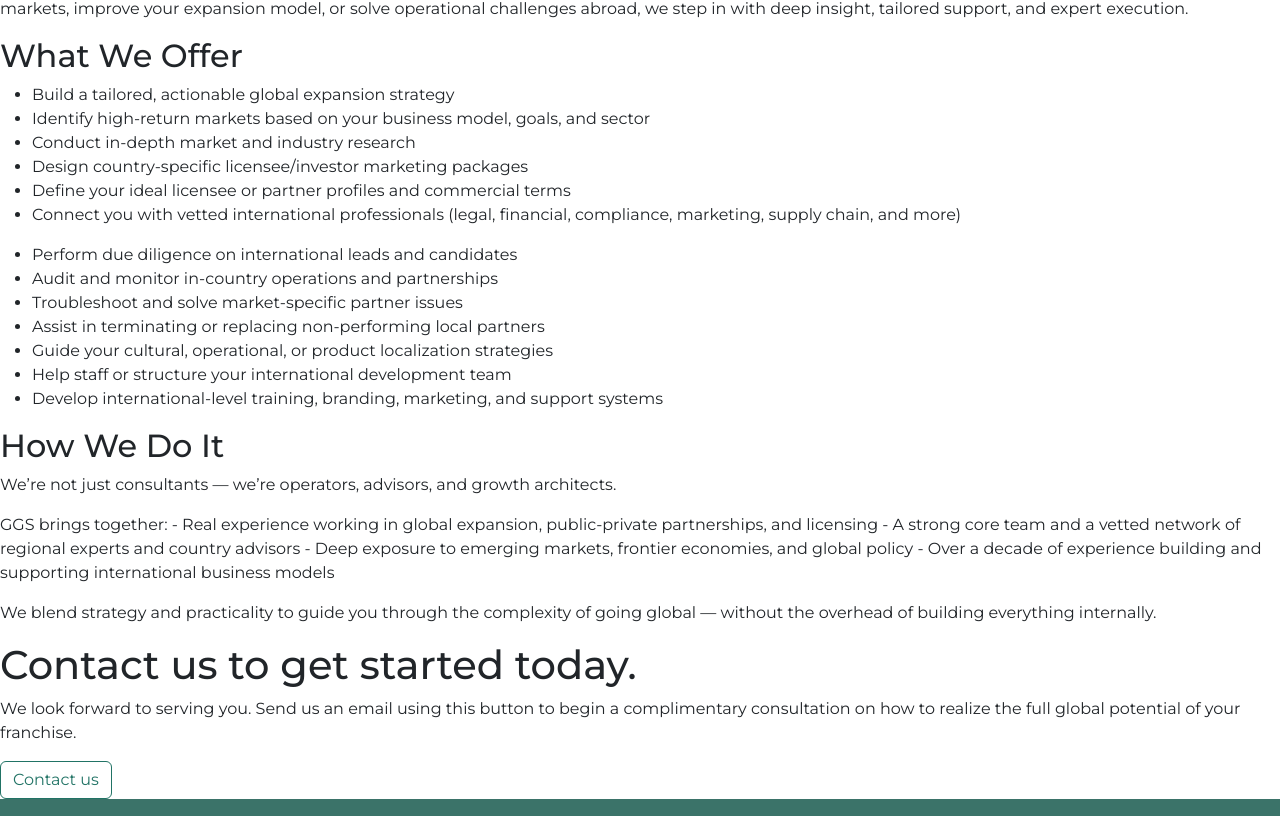
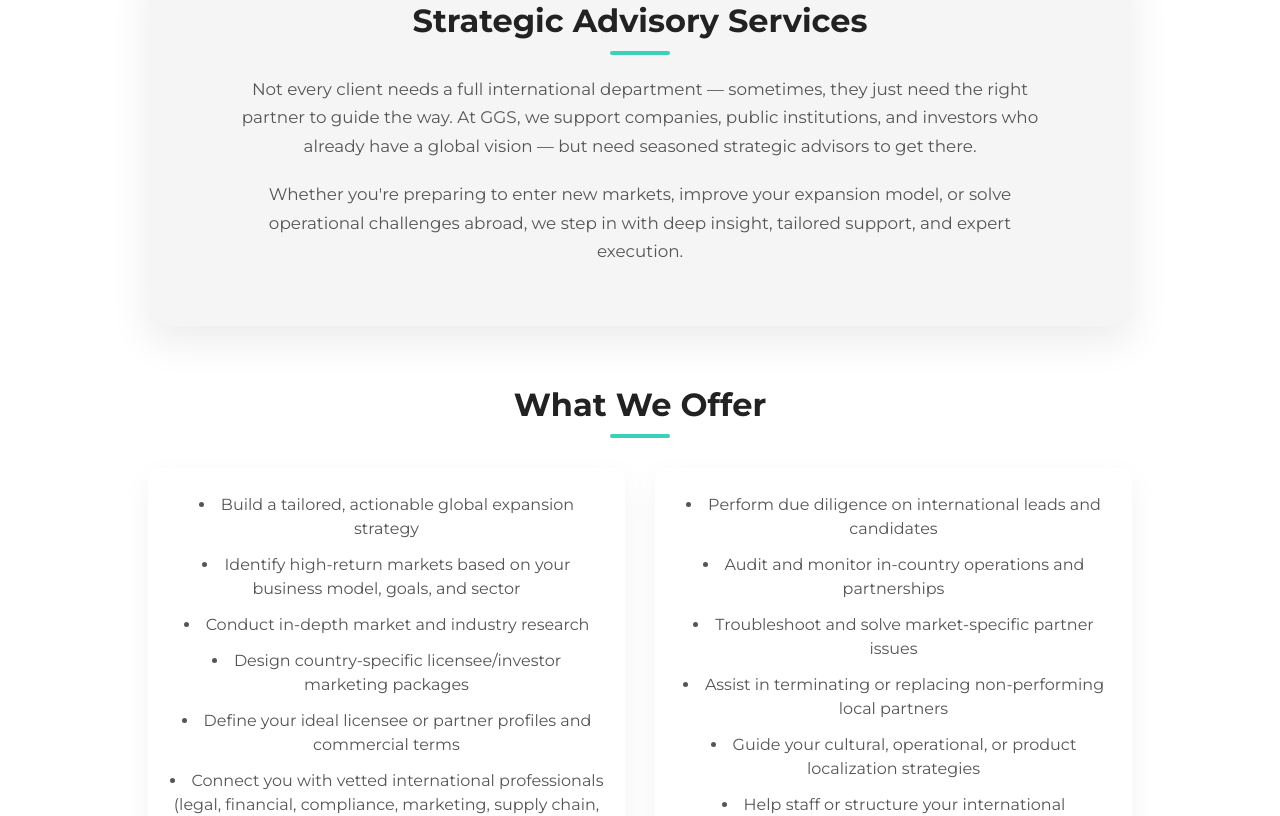
Before and after one commit to tycoonkabuzi/connsultanceWebsite, a React (Vite) app: page /strategic in a window 1280 px wide. Shown: the part 557-1373 px from the top of the page. Built offline with nearby package versions, Linux system fonts and the light colour scheme.

Commit message:
strategic done

```diff
--- a/src/App.css
+++ b/src/App.css
@@ -1042,3 +1042,259 @@
   left: 0;
   color: #0077ff;
 }
+
+/* =====================
+   Contact Services
+===================== */
+.main-contact-service {
+  width: 50%;
+  margin: 100px auto;
+  text-align: center;
+  display: flex;
+  flex-direction: column;
+  align-items: center;
+  justify-content: center;
+  padding: 40px;
+  background-color: #f5f5f5; /* subtle modern background */
+  border-radius: 16px;
+  box-shadow: 0 15px 40px rgba(0, 0, 0, 0.1);
+  transition: transform 0.3s ease, box-shadow 0.3s ease;
+}
+
+.main-contact-service:hover {
+  transform: translateY(-5px);
+  box-shadow: 0 25px 50px rgba(0, 0, 0, 0.15);
+}
+
+.main-contact-service h1 {
+  font-weight: 700; /* bold heading */
+  font-size: 2.5rem;
+  margin-bottom: 20px;
+  line-height: 1.2;
+  color: #333;
+}
+
+.main-contact-service p {
+  font-size: 1.1rem;
+  line-height: 1.6;
+  color: #555;
+  margin-bottom: 30px;
+  max-width: 600px;
+}
+
+.main-contact-service .btn-outline {
+  border: 2px solid #39d1b8;
+  color: #39d1b8;
+  padding: 12px 35px;
+  font-weight: 600;
+  border-radius: 10px;
+  transition: all 0.3s ease;
+}
+
+.main-contact-service .btn-outline:hover {
+  background-color: #39d1b8;
+  color: #fff;
+  transform: translateY(-3px);
+}
+
+/* =====================
+   Responsive
+===================== */
+@media (max-width: 1200px) {
+  .main-contact-service {
+    width: 70%;
+    padding: 30px;
+  }
+
+  .main-contact-service h1 {
+    font-size: 2.2rem;
+  }
+
+  .main-contact-service p {
+    font-size: 1rem;
+  }
+}
+
+@media (max-width: 768px) {
+  .main-contact-service {
+    width: 90%;
+    padding: 25px;
+  }
+
+  .main-contact-service h1 {
+    font-size: 2rem;
+  }
+
+  .main-contact-service p {
+    font-size: 0.95rem;
+  }
+
+  .main-contact-service .btn-outline {
+    padding: 10px 30px;
+  }
+}
+
+@media (max-width: 480px) {
+  .main-contact-service h1 {
+    font-size: 1.7rem;
+  }
+
+  .main-contact-service p {
+    font-size: 0.9rem;
+  }
+
+  .main-contact-service .btn-outline {
+    padding: 8px 25px;
+  }
+}
+/* =====================
+   Strategic Advisory Page
+===================== */
+.main_strategic {
+  width: 80%;
+  max-width: 1200px;
+  margin: 0 auto;
+  padding: 60px 20px;
+  display: flex;
+  flex-direction: column;
+  gap: 60px;
+  font-family: inherit; /* Keep your existing font */
+  color: #333;
+}
+
+/* Section Headings */
+.main_strategic h2 {
+  font-weight: 700;
+  font-size: 2rem;
+  margin-bottom: 20px;
+  text-align: center;
+  color: #222;
+  position: relative;
+}
+
+.main_strategic h2::after {
+  content: "";
+  display: block;
+  width: 60px;
+  height: 4px;
+  background-color: #39d1b8;
+  margin: 10px auto 0;
+  border-radius: 2px;
+}
+
+/* Paragraphs */
+.main_strategic p {
+  font-size: 1.05rem;
+  line-height: 1.7;
+  color: #555;
+  max-width: 800px;
+  margin: 0 auto 20px auto;
+  text-align: center;
+}
+
+/* =====================
+   Strategic Details Card
+===================== */
+.strategic_details,
+.main_how {
+  background-color: #f5f5f5;
+  padding: 40px 30px;
+  border-radius: 16px;
+  box-shadow: 0 15px 40px rgba(0, 0, 0, 0.08);
+  transition: transform 0.3s ease, box-shadow 0.3s ease;
+}
+
+.strategic_details:hover,
+.main_how:hover {
+  transform: translateY(-5px);
+  box-shadow: 0 25px 50px rgba(0, 0, 0, 0.12);
+}
+
+/* =====================
+   Offers Section
+===================== */
+.main_offers {
+  text-align: center;
+}
+
+.main_offers .offers {
+  display: flex;
+  justify-content: space-between;
+  gap: 30px;
+  margin-top: 30px;
+  flex-wrap: wrap;
+}
+
+.main_offers .offers ul {
+  flex: 1;
+  background-color: #fff;
+  padding: 25px 20px;
+  border-radius: 12px;
+  box-shadow: 0 10px 30px rgba(0, 0, 0, 0.05);
+  list-style: disc inside;
+  color: #555;
+  font-size: 1rem;
+  margin-bottom: 20px;
+}
+
+.main_offers .offers ul li {
+  margin-bottom: 12px;
+}
+
+/* =====================
+   Fade-in Animation
+===================== */
+.fade-in {
+  opacity: 0;
+  transform: translateY(30px);
+  transition: all 0.8s ease-out;
+}
+
+.fade-in.visible {
+  opacity: 1;
+  transform: translateY(0);
+}
+
+/* =====================
+   Responsive
+===================== */
+@media (max-width: 1200px) {
+  .main_strategic {
+    width: 90%;
+    padding: 50px 15px;
+  }
+
+  .main_offers .offers {
+    flex-direction: column;
+    gap: 20px;
+  }
+
+  .main_offers .offers ul {
+    width: 100%;
+  }
+}
+
+@media (max-width: 768px) {
+  .main_strategic h2 {
+    font-size: 1.8rem;
+  }
+
+  .main_strategic p {
+    font-size: 1rem;
+  }
+}
+
+@media (max-width: 480px) {
+  .main_strategic h2 {
+    font-size: 1.6rem;
+  }
+
+  .main_strategic p {
+    font-size: 0.95rem;
+  }
+
+  .strategic_details,
+  .main_how {
+    padding: 25px 15px;
+  }
+}
--- a/src/components/ShowCaseService.jsx
+++ b/src/components/ShowCaseService.jsx
@@ -2,7 +2,7 @@ import { Button } from "react-bootstrap";
 
 const ShowCaseService = () => {
   return (
-    <div className="show-case-service">
+    <div className="main-contact-service">
       <h2>Let us know how we can be of service.</h2>
       <p>
         Our team is happy to answer your questions. Contact us today for a
--- a/src/components/StrategicAdvisoryPage.jsx
+++ b/src/components/StrategicAdvisoryPage.jsx
@@ -1,8 +1,23 @@
-import React from "react";
+import { useEffect } from "react";
 
 const StrategicAdvisoryPage = () => {
+  useEffect(() => {
+    const faders = document.querySelectorAll(".fade-in");
+    const appearOptions = { threshold: 0.2, rootMargin: "0px 0px -50px 0px" };
+    const appearOnScroll = new IntersectionObserver((entries, observer) => {
+      entries.forEach((entry) => {
+        if (!entry.isIntersecting) return;
+        entry.target.classList.add("visible");
+        observer.unobserve(entry.target);
+      });
+    }, appearOptions);
+
+    faders.forEach((fader) => appearOnScroll.observe(fader));
+  }, []);
+
   return (
     <div className="main_strategic">
+      {/* Strategic Details */}
       <div className="strategic_details fade-in">
         <h2>Strategic Advisory Services</h2>
         <p>
@@ -10,12 +25,15 @@ const StrategicAdvisoryPage = () => {
           they just need the right partner to guide the way. At GGS, we support
           companies, public institutions, and investors who already have a
           global vision — but need seasoned strategic advisors to get there.
+        </p>
+        <p>
           Whether you're preparing to enter new markets, improve your expansion
           model, or solve operational challenges abroad, we step in with deep
           insight, tailored support, and expert execution.
         </p>
       </div>
 
+      {/* What We Offer */}
       <div className="main_offers fade-in">
         <h2>What We Offer</h2>
         <div className="offers">
@@ -58,6 +76,7 @@ const StrategicAdvisoryPage = () => {
         </div>
       </div>
 
+      {/* How We Do It */}
       <div className="main_how fade-in">
         <h2>How We Do It</h2>
         <p>
```
